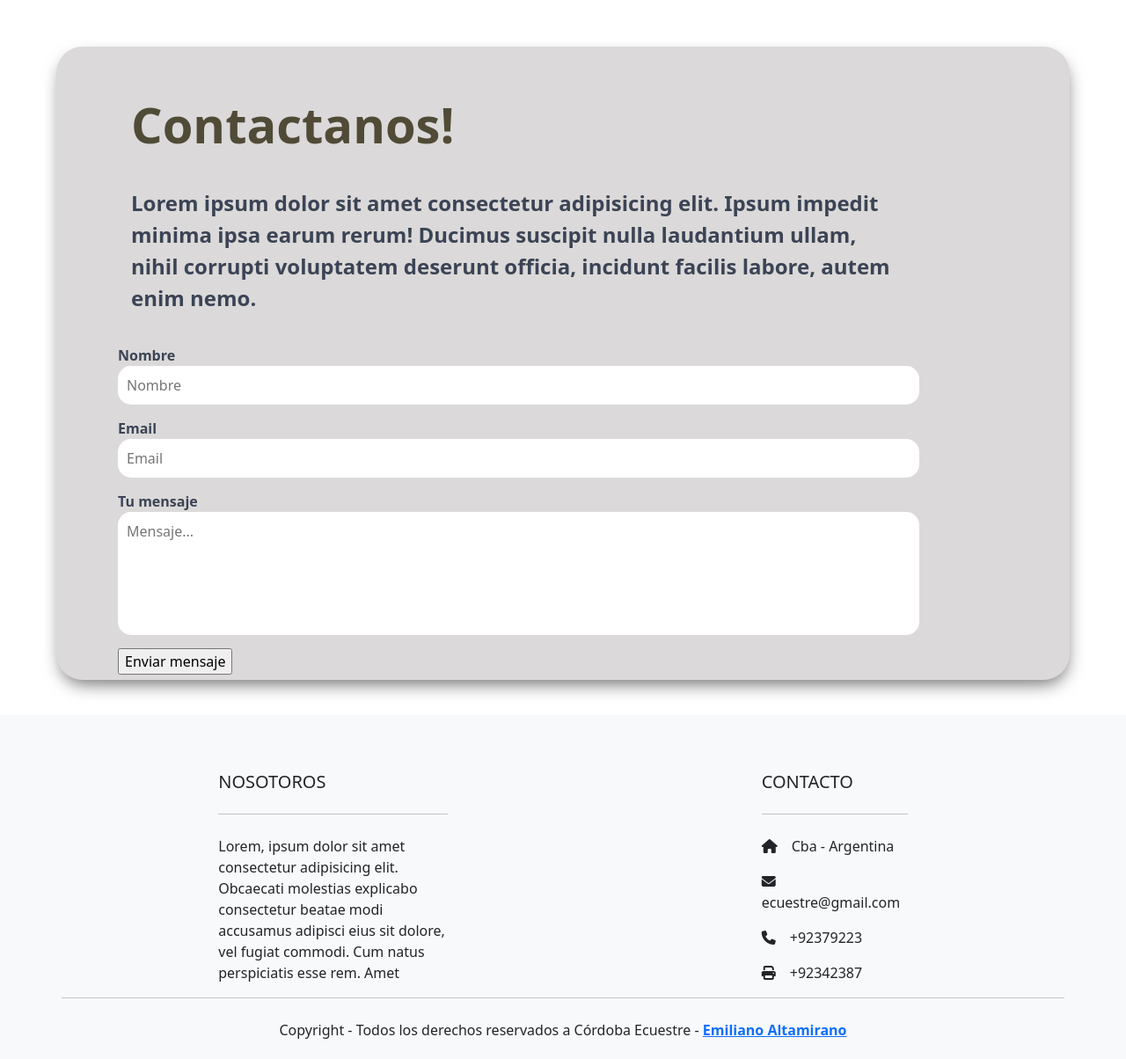
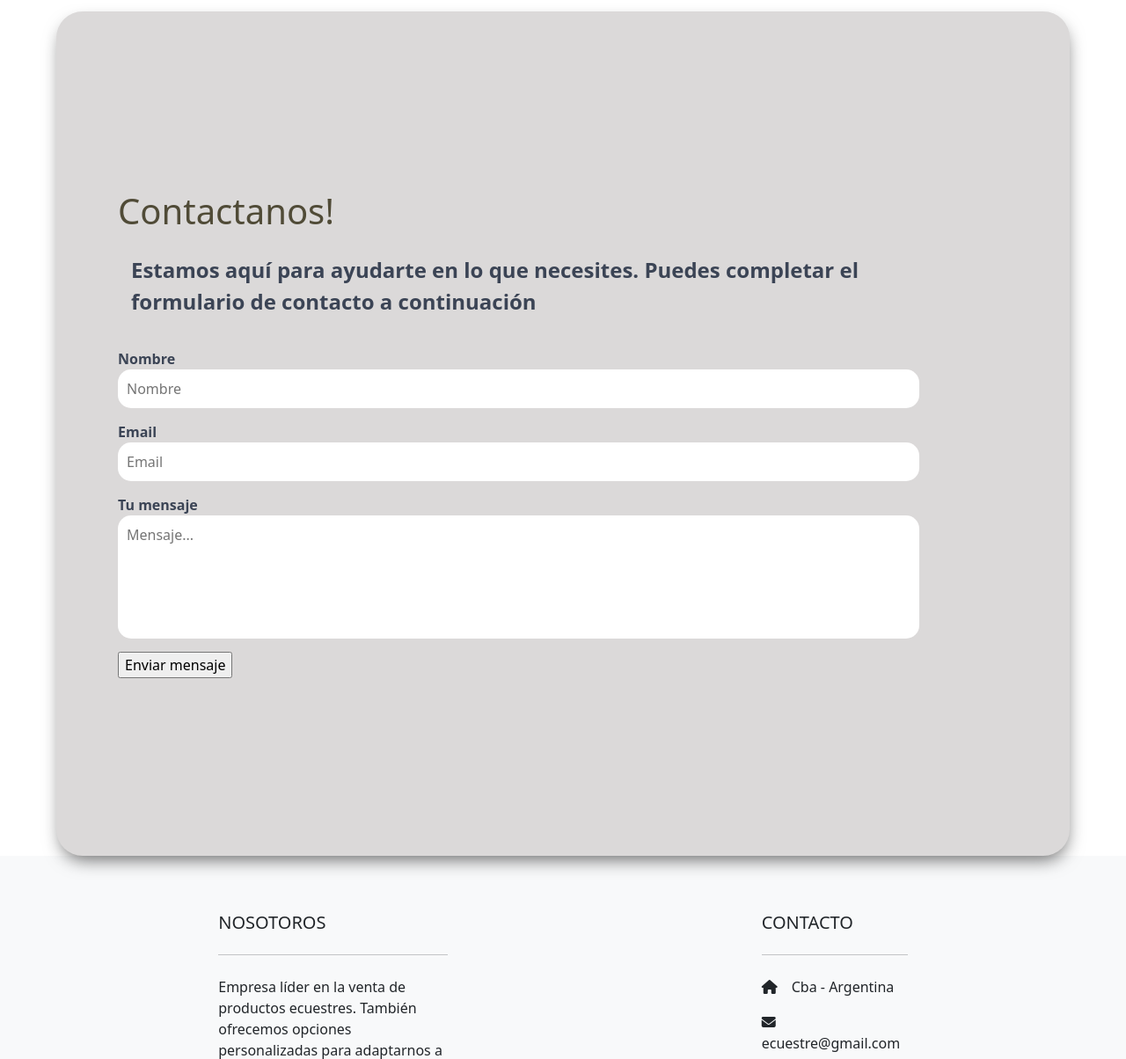
Before and after one commit to emialtamirano/proyecto-final-coderhouse, a plain HTML site: page contactanos.html in a window 1280 px wide. Shown: the part 109-1313 px from the top of the page at 88% size. Drawn offline with nearby package versions, Linux system fonts and the light colour scheme; a web font is replaced by a local one.

Commit message:
corrección final

```diff
--- a/contactanos.html
+++ b/contactanos.html
@@ -47,11 +47,9 @@
         <div class="contact-form">
           <div class="form">
             <div class="texto">
-                <h1>Contactanos!</h1>
-                <p>Lorem ipsum dolor sit amet consectetur adipisicing elit. Ipsum
-                  impedit minima ipsa earum rerum! Ducimus suscipit nulla laudantium
-                  ullam, nihil corrupti voluptatem deserunt officia, incidunt facilis
-                  labore, autem enim nemo.</p>
+              <h3>Contactanos!</h3>
+              <p>Estamos aquí para ayudarte en lo que necesites.
+                  Puedes completar el formulario de contacto a continuación</p>
           </div>
           <form action="">
             <div class="input-box">
@@ -148,9 +146,10 @@
                  <div class="col-md-3 col-lg-3 col-xl-3 mx-auto mt-3">
                     <h5 class="mb-4">NOSOTOROS</h5>
                     <hr class="mb-4">
-                    <p>Lorem, ipsum dolor sit amet consectetur adipisicing elit. Obcaecati
-                        molestias explicabo consectetur beatae modi accusamus adipisci eius
-                        sit dolore, vel fugiat commodi. Cum natus perspiciatis esse rem. Amet
+                    <p>Empresa líder en la venta de productos ecuestres.
+                      También ofrecemos opciones personalizadas para
+                      adaptarnos a las necesidades individuales de nuestros
+                      clientes.
                     </p>
 
                </div>
--- a/scss/contactanos.scss
+++ b/scss/contactanos.scss
@@ -12,15 +12,19 @@ $font-p1: 1.7rem;
 $font-p2: 1.5rem;
 $font-p3: 1.3rem;
 
-body {
+
     main {
         .section-contact {
             position: relative;
             width: 100%;
-            height: 100vh;
+            height: 60rem;
             display: grid;
             place-items: center;
             background-color: $cool-white;
+
+            @media screen and (max-width:650px) {
+                height: 70rem;
+            }
 
             .contact-form {
                 position: relative;
@@ -29,10 +33,14 @@ body {
                 gap: 20px;
                 padding: 40px;
                 width: 90%;
-                height: 90%;
+                height: 60rem;
                 background: #dbd9d9;
                 box-shadow: 1px 9px 20px -5px rgba(0, 0, 0, 0.59);
                 border-radius: 30px;
+
+                @media screen and (max-width:650px) {
+                    height: 70rem;
+                }
 
                 .form {
                     position: relative;
@@ -44,7 +52,7 @@ body {
                     margin-left: 30px;
 
                     .texto {
-                        h1 {
+                        h3 {
                             color: $cool-brown;
                             font-size: $font-h3;
                             margin-bottom: 10px;
@@ -135,4 +143,3 @@ body {
             }
         }
     }
-}
```
Also changed, not shown: index.html (+4 -3 lines), mi-cuenta.html (+9 -3 lines), somos.html (+4 -3 lines), tienda.html (+4 -3 lines), css/style.css, 1 other file. Lines whose indentation alone changed are shown as unchanged.
